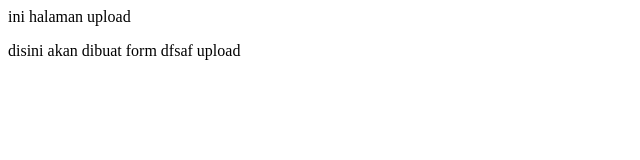
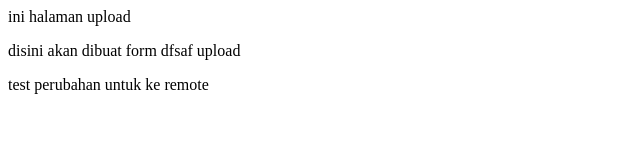
Before and after one commit to ch0le/belajar-git, a plain HTML site: page upload.html in a window 1280 px wide. Shown: the whole page, without its empty margins (0-640 px from the left). Drawn offline with Linux system fonts and the light colour scheme.

Commit message:
test commit remote repo

```diff
--- a/upload.html
+++ b/upload.html
@@ -2,5 +2,7 @@
 <body>
 <p>ini halaman upload</p>
 <p>disini akan dibuat form dfsaf upload</p>
+
+<p>test perubahan untuk ke remote</p>
 </body>
 </html>
```
